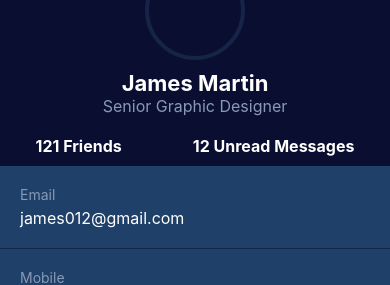
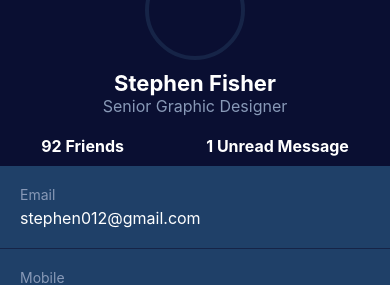
Before and after one commit to RaasinRahman/helloMessenger, a React Native app: screen /Profile in a window 390 px wide. Shown: the part 149-434 px from the top of the page. Built offline with nearby package versions, Linux system fonts and the light colour scheme.

Commit message:
Update ProfileScreen.js

```diff
--- a/ProfileScreen.js
+++ b/ProfileScreen.js
@@ -6,8 +6,7 @@ const ProfileScreen = () => {
   const navigation = useNavigation();
 
   const handleLogOut = () => {
-    // Navigate to the login screen or handle the logout logic
-    navigation.navigate('Login');
+        navigation.navigate('Login');
   };
 
   return (
@@ -22,18 +21,18 @@ const ProfileScreen = () => {
         </TouchableOpacity>
       </View>
       <Image
-        ssource={require('./assets/b.jpg')} // Replace with your image URL
+        ssource={require('./assets/b.jpg')}
         style={styles.profileImage}
       />
-      <Text style={styles.name}>James Martin</Text>
+      <Text style={styles.name}>Stephen Fisher</Text>
       <Text style={styles.jobTitle}>Senior Graphic Designer</Text>
       <View style={styles.followInfo}>
-        <Text style={styles.followText}>121 Friends</Text>
-        <Text style={styles.followText}>12 Unread Messages</Text>
+        <Text style={styles.followText}>92 Friends</Text>
+        <Text style={styles.followText}>1 Unread Message</Text>
       </View>
       <View style={styles.infoContainer}>
         <Text style={styles.infoTitle}>Email</Text>
-        <Text style={styles.infoContent}>james012@gmail.com</Text>
+        <Text style={styles.infoContent}>stephen012@gmail.com</Text>
       </View>
       <View style={styles.infoContainer}>
         <Text style={styles.infoTitle}>Mobile</Text>
```
